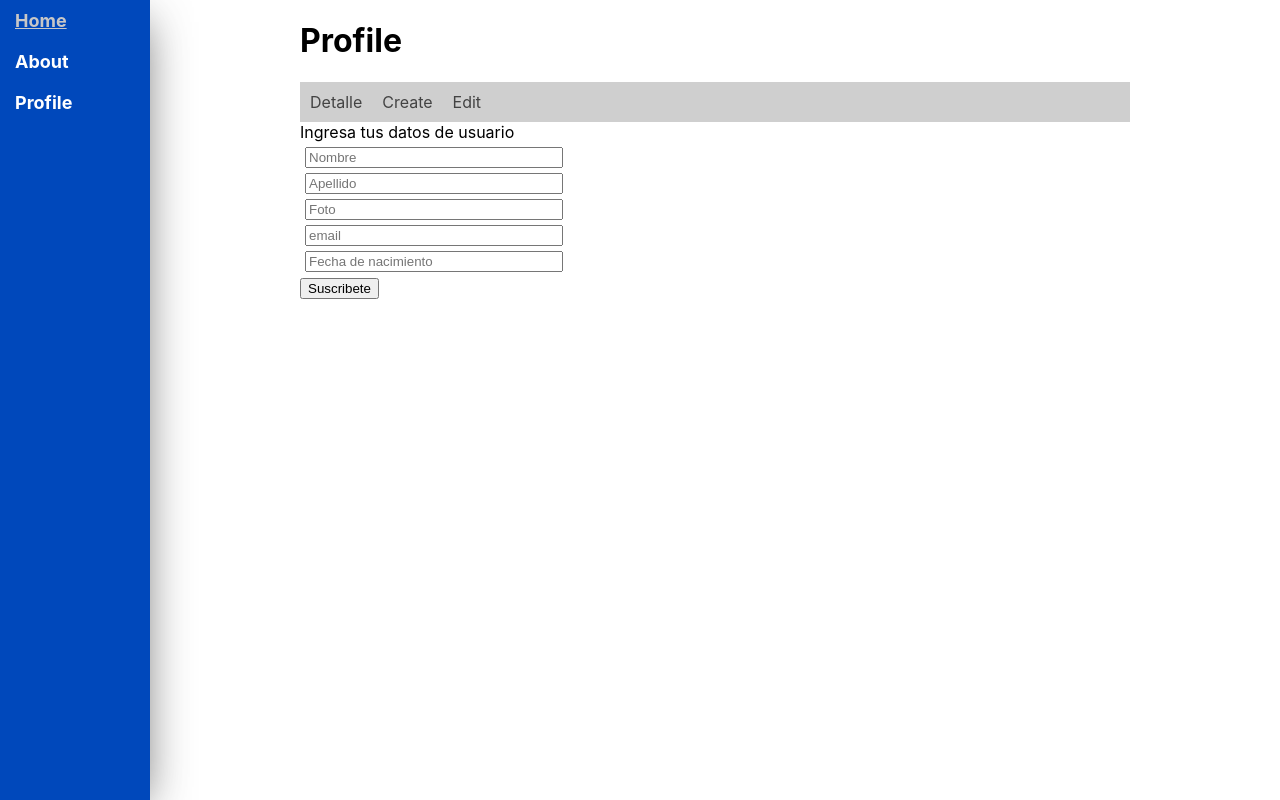
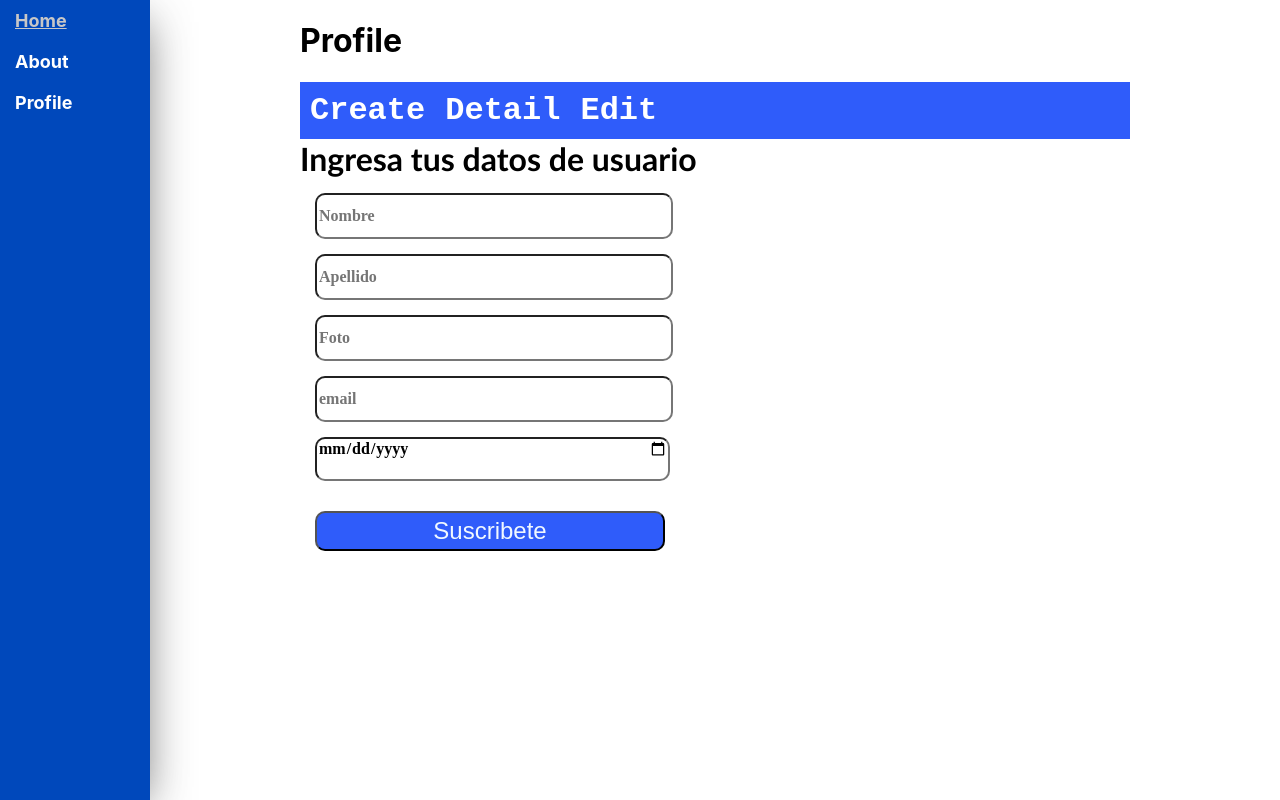
Before and after one commit to Nesjesramrey/18gReact, a React (Create React App) app: page /app/profile/create in a window 1280 px wide. Built offline with nearby package versions, Linux system fonts and the light colour scheme.

Commit message:
add style input

```diff
--- a/src/containers/ProfileContainer/ProfileContainer.css
+++ b/src/containers/ProfileContainer/ProfileContainer.css
@@ -5,12 +5,16 @@
 .Profile-nav {
   width: 100%;
   padding: 10px 0px;
-  background-color: rgb(207, 207, 207);
+  background-color: #2f5cfa;
 }
 
 .Profile-nav > nav > a {
-  color: #434343;
+  color: #2f5cfa;
   text-decoration: none;
   cursor: pointer;
   padding: 0 10px;
+  color: white;
+  font-size: 2rem;
+  font-weight: bold;
+  font-family: monospace;
 }
--- a/src/containers/ProfileContainer/index.jsx
+++ b/src/containers/ProfileContainer/index.jsx
@@ -9,8 +9,8 @@ export default function ProfileContainer() {
       <h1>Profile</h1>
       <div className="Profile-nav">
         <nav>
-          <Link to="">Detalle</Link>
           <Link to="create">Create</Link>
+          <Link to="">Detail</Link>
           <Link to="edit">Edit</Link>
         </nav>
       </div>
--- a/src/pages/Profile/Create/Create.css
+++ b/src/pages/Profile/Create/Create.css
@@ -1,6 +1,35 @@
+.profile-create-container {
+  font-size: 2rem;
+  font-family: "Gill Sans", "Gill Sans MT", Calibri, "Trebuchet MS", sans-serif;
+  font-weight: bolder;
+}
+
 .form-control {
   display: flex;
   flex-direction: column;
-  margin: 5px;
-  width: 250px;
+  margin: 15px;
+  width: 350px;
+  height: 40px;
+  font-family: "Times New Roman", Times, serif;
+  font-size: 1rem;
+  font-weight: bold;
+  border-radius: 10px;
 }
+
+.form-control:hover {
+  box-shadow: 8px 8px 1px 1px gray;
+}
+
+.btn-form-submit {
+  width: 350px;
+  height: 40px;
+  margin: 15px;
+  border-radius: 10px;
+  background-color: #2f5cfa;
+  color: aliceblue;
+  font-size: 1.5rem;
+}
+
+.btn-form-submit:hover {
+  background-color: #0833cf;
+}
--- a/src/pages/Profile/Create/index.jsx
+++ b/src/pages/Profile/Create/index.jsx
@@ -64,7 +64,7 @@ export default function ProfileCreate() {
         ></input>
         <input
           className="form-control"
-          type="text"
+          type="email"
           name="email"
           placeholder="email"
           onChange={captureInput}
@@ -72,7 +72,7 @@ export default function ProfileCreate() {
         ></input>
         <input
           className="form-control"
-          type="text"
+          type="date"
           name="birthday"
           placeholder="Fecha de nacimiento"
           onChange={captureInput}
```
